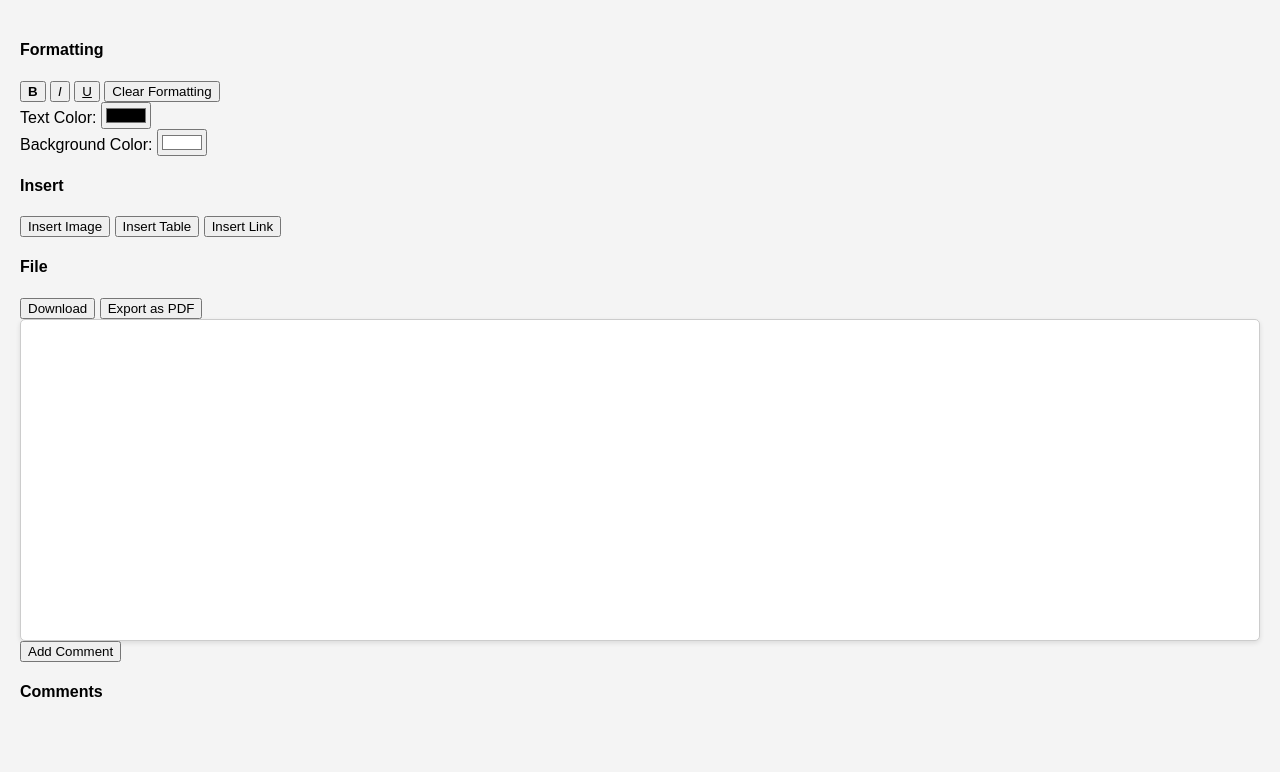
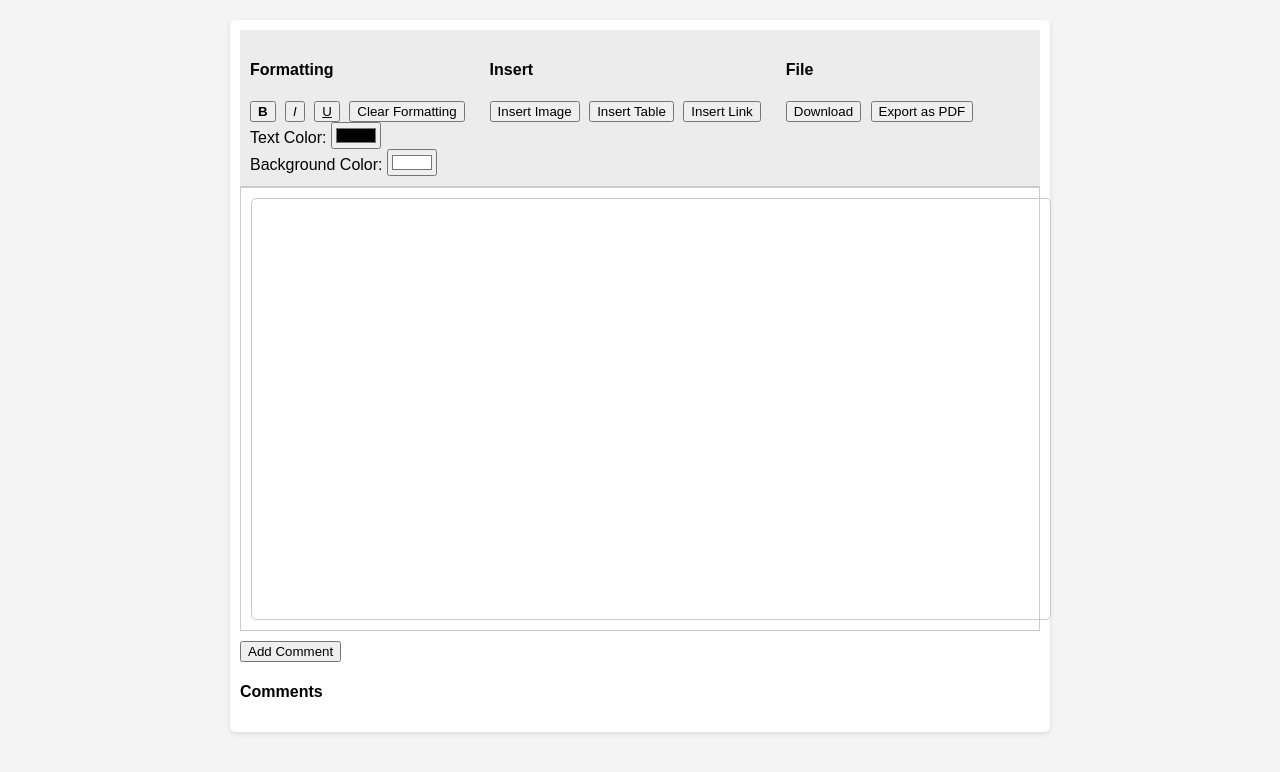
Before and after one commit to FlixifyTVisbackformoregithub/Nexus-Doc-edit, a plain HTML site: page index.html in a window 1280 px wide. Drawn offline with Linux system fonts and the light colour scheme.

Commit message:
Update styles.css

```diff
--- a/styles.css
+++ b/styles.css
@@ -1,22 +1,66 @@
 body {
-    font-family: Arial, sans-serif;
-    background-color: #f4f4f4;
+    font-family: 'Arial', sans-serif;
     margin: 0;
     padding: 20px;
+    background-color: #f4f4f4;
+}
+
+.app {
+    width: 100%;
+    max-width: 800px;
+    margin: auto;
+    background: #fff;
+    border-radius: 5px;
+    box-shadow: 0 2px 5px rgba(0, 0, 0, 0.1);
+    padding: 10px;
+}
+
+.toolbar {
+    background: #ececec;
+    padding: 10px;
+    border-bottom: 1px solid #ccc;
+    display: flex;
+    flex-wrap: wrap;
+}
+
+.group {
+    margin-right: 20px;
+}
+
+.toolbar button {
+    margin-right: 5px;
 }
 
 .editor-container {
-    background: #fff;
+    padding: 10px;
     border: 1px solid #ccc;
-    border-radius: 5px;
-    padding: 10px;
-    box-shadow: 0 2px 5px rgba(0, 0, 0, 0.1);
+    margin-bottom: 10px;
 }
 
 #editor {
     width: 100%;
-    height: 300px;
-    border: none;
+    min-height: 400px;
+    border: 1px solid #ccc;
+    border-radius: 5px;
+    padding: 10px;
     font-size: 16px;
+    overflow-y: auto;
     outline: none;
 }
+
+#commentBox {
+    margin-top: 10px;
+}
+
+/* Comment List */
+#commentList {
+    list-style-type: none;
+    padding: 0;
+}
+
+#commentList li {
+    background: #f0f0f0;
+    margin: 5px 0;
+    padding: 5px;
+    border-radius: 3px;
+}
```
